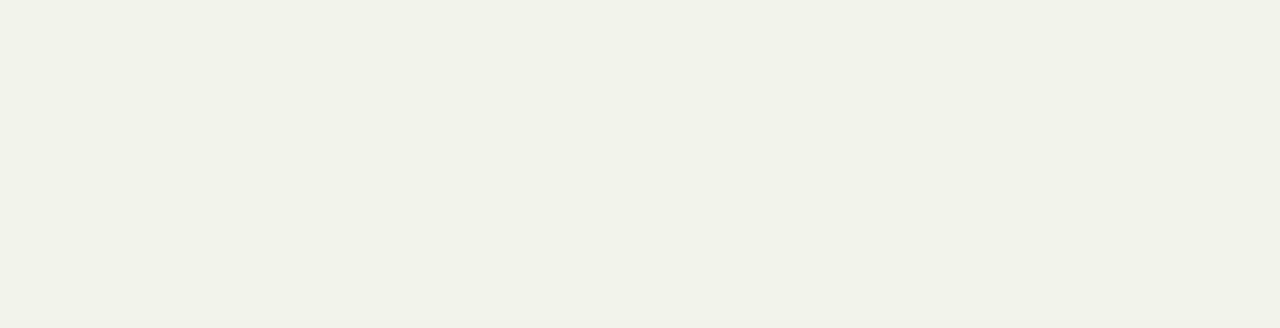
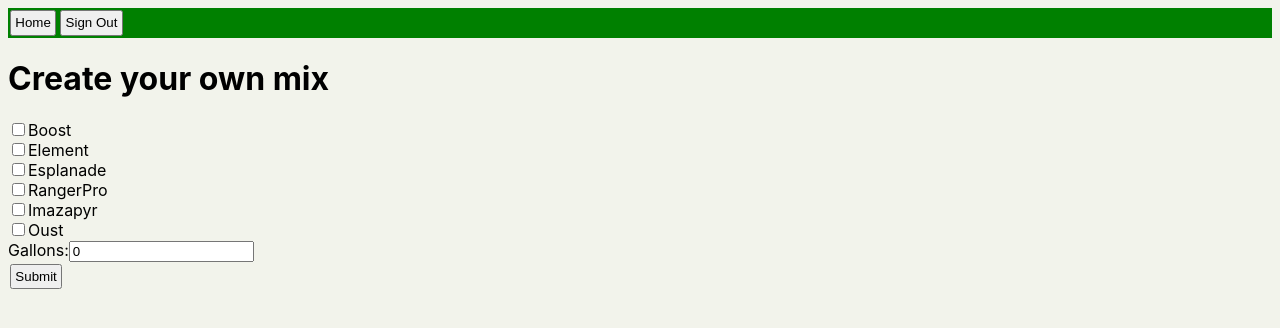
Before and after one commit to HunterKelly/Simplifry, a React (Create React App) app: page /CustomMix in a window 1280 px wide. Before the commit this address had no page. Shown: the top 328 px of the page. Built offline with nearby package versions, Linux system fonts and the light colour scheme.

Commit message:
Added custom mix

```diff
--- a/public/index.html
+++ b/public/index.html
@@ -24,7 +24,7 @@
       work correctly both with client-side routing and a non-root public URL.
       Learn how to configure a non-root public URL by running `npm run build`.
     -->
-    <title>React App</title>
+    <title>Simplifry</title>
   </head>
   <body>
     <noscript>You need to enable JavaScript to run this app.</noscript>
--- a/src/Account/SignUp.jsx
+++ b/src/Account/SignUp.jsx
@@ -9,23 +9,29 @@
     const [lastName, setLastName] = useState('');
     const [email, setEmail] = useState('');
     const [password, setPassword] = useState('');
+    const [role, setRole] = useState('customer');
+    const navigate = useNavigate();
 
-    const [role, setRole] = useState('customer');
     const handleSubmit = (e) => {
         e.preventDefault();
         const data = { firstName, lastName, email, password, role };
 
-        fetch('http://localhost:8080/user/create', {
-            method: 'POST',
+        fetch("http://localhost:8080/user/create", {
+            method: "POST",
             headers: {
-                'Content-Type': 'application/json',
+                "Content-Type": "application/json",
             },
             body: JSON.stringify(data),
         })
-            .then(response => response.json())
-            .then(data => console.log(data))
-            .catch(error => console.error(error));
-    }
+            .then((response) => response.json())
+            .then((data) => {
+                console.log("This is the" +data);
+                if (data) {
+                    navigate("/"); // redirect to login page
+                }
+            })
+            .catch((error) => console.error(error));
+    };
 
 
     return (
--- a/src/Herbicides/Elementz.js
+++ b/src/Herbicides/Elementz.js
@@ -30,7 +30,6 @@
             <h1>How many gallons of water are in your tank?</h1>
             <input id="Water" className='water' placeholder="Gallons of water"></input>
             <button onClick={calculateElement}>Calculate</button>
-
             <h1 id='answer'></h1>
         </div>
     );
--- a/src/Home.js
+++ b/src/Home.js
@@ -9,7 +9,7 @@
     const navigate = useNavigate();
 
     function navigateTo(destination) {
-        navigate(`./${destination}`);
+        navigate(`/${destination}`);
     }
     const buttonStyle = {
 
@@ -32,6 +32,9 @@
             </button>
             <button onClick={() => navigateTo('WinterMix')} style={buttonStyle}>
                 Winter Mix
+            </button>
+            <button onClick={() => navigateTo('CustomMix')} style={buttonStyle}>
+                Custom Mix
             </button>
             <br /><br />
 
--- a/src/Login.jsx
+++ b/src/Login.jsx
@@ -46,15 +46,24 @@
         <div>
                 <PreLoginNav />
         </div>
+
+            <div>
+                <h1>Welcome to Simplifry</h1>
+            </div>
+            <h3>Please Login to Continue</h3>
             <form onSubmit={handleSubmit}>
                 <label>
                     Email:
+                    <br />
                     <input type="email" value={email} onChange={(e) => setEmail(e.target.value)} />
                 </label>
+                <br />
                 <label>
                     Password:
+                    <br />
                     <input type="password" value={password} onChange={(e) => setPassword(e.target.value)} />
                 </label>
+                <br />
                 <button type="submit">Log in</button>
             </form>
         </>
--- a/src/Mixes/CustomMix.js
+++ b/src/Mixes/CustomMix.js
@@ -1,31 +1,160 @@
-import Navigation from '../Navigation/Navigation';
-import '../MasterStyles.css';
 
 
 
-
-const CustomMix = () => {
-
-    return (
-
-        <div>
-            <div>
-                <Navigation />
-            </div>
-            <h1>Create your own Mix</h1>
-            <h3>Choose which chemicals you will be using (Dye is included by default)</h3>
+import Navigation from '../Navigation/Navigation';
+import '../MasterStyles.css';
+import React, { useState, useEffect, onSelect } from 'react';
+import Boost from '../Herbicides/Boost';
+import Dye from '../Herbicides/Dye';
+import Element from '../Herbicides/Elementz';
+import Esplanade from '../Herbicides/Esplanade';
+import Glyphosate from '../Herbicides/Glyphosate';
+import Imazapyr from '../Herbicides/Imazapyr';
+import Oust from '../Herbicides/Oust';
 
 
 
+function CustomMix() {
+    const [selectedItems, setSelectedItems] = useState([]);
+    const [itemInfo, setItemInfo] = useState({});
+    const [quantity, setQuantity] = useState(0);
 
+    const handleSelect = (e) => {
+        const value = e.target.value;
+        setSelectedItems((selectedItems) => {
+            if (selectedItems.includes(value)) {
+                return selectedItems.filter((item) => item !== value);
+            }
+            return [...selectedItems, value];
+        });
+    };
 
-        </div>
-    )
+    const handleSubmit = (e) => {
+        e.preventDefault();
+        const itemData = {
+            boost: { name: "Boost", perGal: 0.32 },
+            element: { name: "Element", perGal: 0.32 },
+            esplanade: { name: "Esplanade", perGal: 0.14 },
+            rangerpro: { name: "RangerPro", perGal: 1.92 },
+            imazapyr: { name: "Imazapyr", perGal: 0.56 },
+            oust: { name: "Oust", perGal: 0.08 },
+        };
 
+        const newItems = {};
+        selectedItems.forEach((item) => {
+            if (itemData[item]) {
+                newItems[item] = itemData[item];
+            }
+        });
+        setItemInfo(newItems);
+    };
 
+    const handleQuantityChange = (e) => {
+        setQuantity(parseInt(e.target.value, 10));
+    };
 
+    const getTotalCost = (item) => {
+        return (item.perGal * quantity).toFixed(2);
+    };
 
+    return (
+        <>
+        <div>
+                <Navigation />
+            </div>
+            <div>
+                <h1>Create your own mix</h1>
+            </div>
+        <div>
+            <form onSubmit={handleSubmit}>
+                <label>
+                    <input
+                        type="checkbox"
+                        value="boost"
+                        onChange={handleSelect}
+                        checked={selectedItems.includes("boost")}
+                    />
+                    Boost
+                </label>
+                <br />
+                <label>
+                    <input
+                        type="checkbox"
+                        value="element"
+                        onChange={handleSelect}
+                        checked={selectedItems.includes("element")}
+                    />
+                    Element
+                </label>
+                <br />
+                <label>
+                    <input
+                        type="checkbox"
+                        value="esplanade"
+                        onChange={handleSelect}
+                        checked={selectedItems.includes("esplanade")}
+                    />
+                    Esplanade
+                </label>
+                <br />
+                <label>
+                    <input
+                        type="checkbox"
+                        value="rangerpro"
+                        onChange={handleSelect}
+                        checked={selectedItems.includes("rangerpro")}
+                    />
+                    RangerPro
+                </label>
+                <br />
+                <label>
+                    <input
+                        type="checkbox"
+                        value="imazapyr"
+                        onChange={handleSelect}
+                        checked={selectedItems.includes("imazapyr")}
+                    />
+                    Imazapyr
+                </label>
+                <br />
+                <label>
+                    <input
+                        type="checkbox"
+                        value="oust"
+                        onChange={handleSelect}
+                        checked={selectedItems.includes("oust")}
+                    />
+                    Oust
+                </label>
+                <br />
+                <label>
+                    Gallons:
+                    <input
+                        type="number"
+                        value={quantity}
+                        onChange={handleQuantityChange}
+                        min="0"
+                    />
+                </label>
+                <br />
+                <button type="submit">Submit</button>
+            </form>
 
+            <div>
+                {Object.keys(itemInfo).map((key) => {
+                    const item = itemInfo[key];
+                    return (
+                        <div key={key}>
+                            <h3>{item.name}</h3>
+                            <p>
+                                Ratio: {item.perGal} | Add: {getTotalCost(item)} oz
+                            </p>
+                        </div>
+                    );
+                })}
+            </div>
+            </div>
+        </>
+    );
 }
-
 export default CustomMix;
--- a/src/Test.js
+++ b/src/Test.js
@@ -17,6 +17,7 @@
 import Login from './Login';
 import PreLoginNav from './Navigation/PreLoginNav';
 import SignUp from './Account/SignUp';
+import CustomMix from './Mixes/CustomMix';
 
 //TODO:
 
@@ -63,6 +64,7 @@
                     <Route path="/Oust" element={<Oust />} />
                     <Route path="/Elementz" element={<Elementz />} />
                     <Route path="/Weather" element={<WeatherDisplay />} />
+                    <Route path="/CustomMix" element={<CustomMix />} />
 
                 </Routes>
             </Router>
--- a/src/index.css
+++ b/src/index.css
@@ -5,6 +5,10 @@
     sans-serif;
   -webkit-font-smoothing: antialiased;
   -moz-osx-font-smoothing: grayscale;
+
+    justify-content: center;
+    align-items: center;
+
 }
 
 code {
```
Lines whose indentation alone changed are shown as unchanged.
